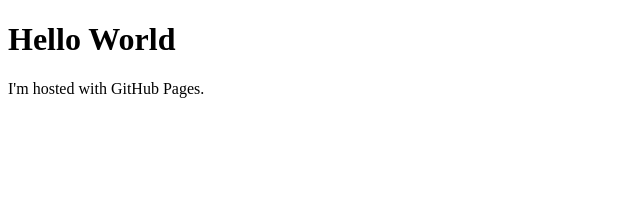
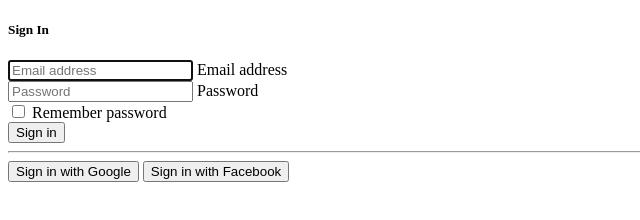
Before and after one commit to fasslagerMacardo/fasslagerMacardo.github.io, a plain HTML site: page index.html in a window 1280 px wide. Shown: the whole page, without its empty margins (0-640 px from the left). Drawn offline with Linux system fonts and the light colour scheme.

Commit message:
Update index.html

```diff
--- a/index.html
+++ b/index.html
@@ -1,7 +1,36 @@
 <!DOCTYPE html>
 <html>
 <body>
-<h1>Hello World</h1>
-<p>I'm hosted with GitHub Pages.</p>
+  <div class="container">
+    <div class="row">
+      <div class="col-sm-9 col-md-7 col-lg-5 mx-auto">
+        <div class="card card-signin my-5">
+          <div class="card-body">
+            <h5 class="card-title text-center">Sign In</h5>
+            <form class="form-signin">
+              <div class="form-label-group">
+                <input type="email" id="inputEmail" class="form-control" placeholder="Email address" required autofocus>
+                <label for="inputEmail">Email address</label>
+              </div>
+
+              <div class="form-label-group">
+                <input type="password" id="inputPassword" class="form-control" placeholder="Password" required>
+                <label for="inputPassword">Password</label>
+              </div>
+
+              <div class="custom-control custom-checkbox mb-3">
+                <input type="checkbox" class="custom-control-input" id="customCheck1">
+                <label class="custom-control-label" for="customCheck1">Remember password</label>
+              </div>
+              <button class="btn btn-lg btn-primary btn-block text-uppercase" type="submit">Sign in</button>
+              <hr class="my-4">
+              <button class="btn btn-lg btn-google btn-block text-uppercase" type="submit"><i class="fab fa-google mr-2"></i> Sign in with Google</button>
+              <button class="btn btn-lg btn-facebook btn-block text-uppercase" type="submit"><i class="fab fa-facebook-f mr-2"></i> Sign in with Facebook</button>
+            </form>
+          </div>
+        </div>
+      </div>
+    </div>
+  </div>
 </body>
 </html>
```
